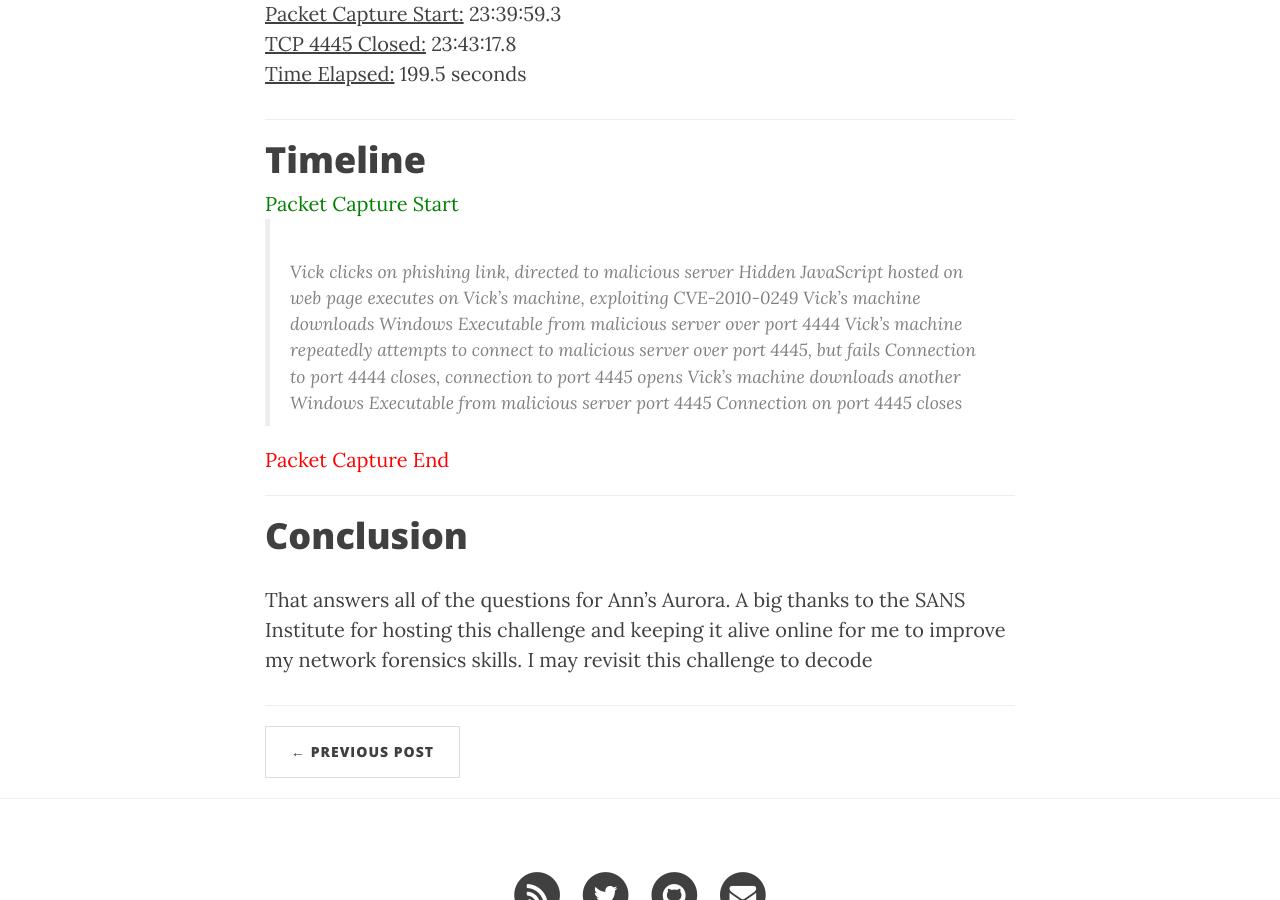
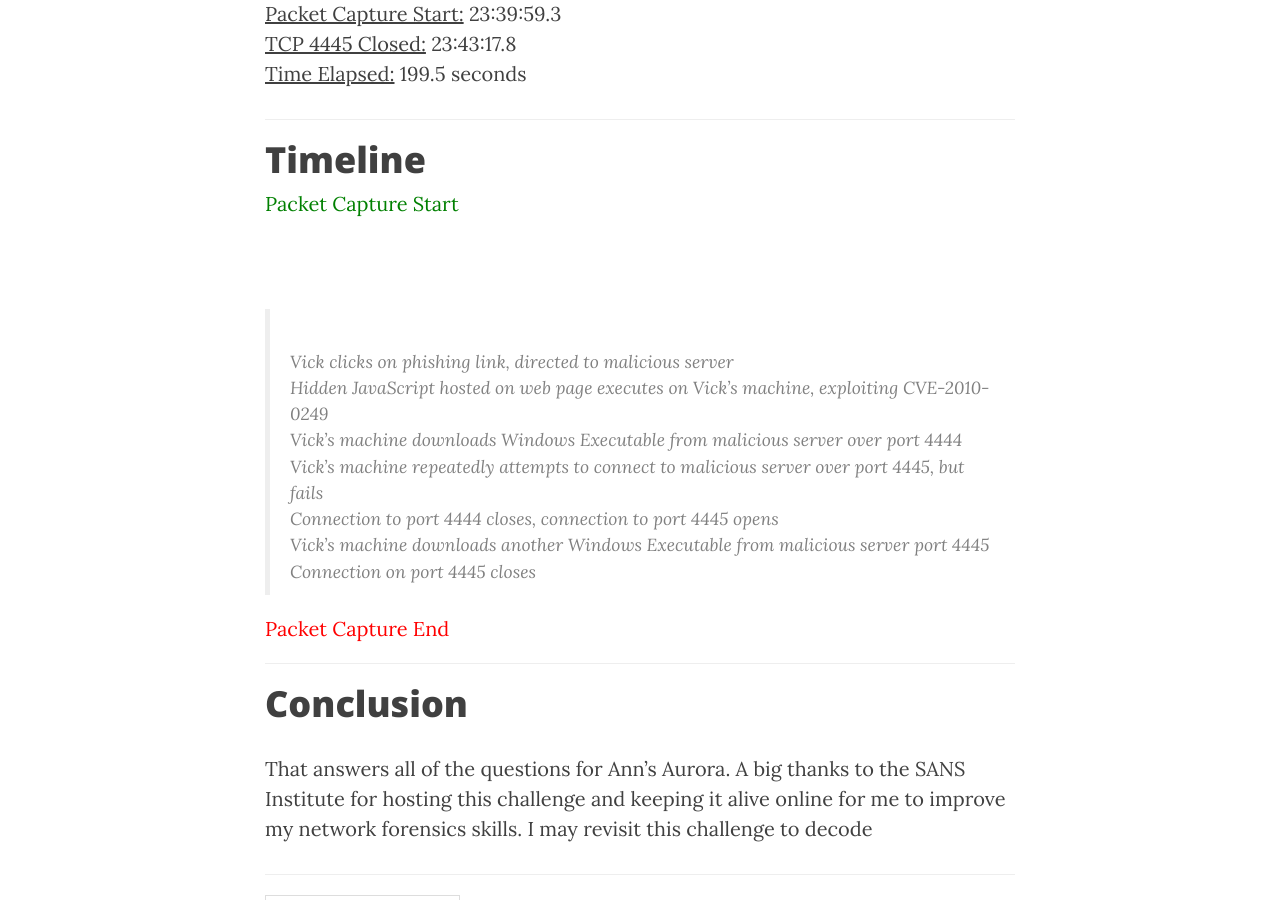
Before and after one commit to RomSec/RomSec.github.io, a Jekyll site: the page built from _posts/2017-06-23-Anna.markdown, in a window 1280 px wide and 900 px high, scrolled down 10542 px. Built offline with Jekyll 4.4.1, drawn with Linux system fonts in a browser that asks for light colours; nearby versions of some CDN libraries.

Commit message:
Update 2017-06-23-Anna.markdown

```diff
--- a/_posts/2017-06-23-Anna.markdown
+++ b/_posts/2017-06-23-Anna.markdown
@@ -154,14 +154,14 @@
 
 <hr>
 <h1>Timeline</h1>
-<font color="green"> Packet Capture Start</font>
-> Vick clicks on phishing link, directed to malicious server
-> Hidden JavaScript hosted on web page executes on Vick's machine, exploiting CVE-2010-0249
-> Vick's machine downloads Windows Executable from malicious server over port 4444
-> Vick's machine repeatedly attempts to connect to malicious server over port 4445, but fails
-> Connection to port 4444 closes, connection to port 4445 opens
-> Vick's machine downloads another Windows Executable from malicious server port 4445
-> Connection on port 4445 closes
+<font color="green"> Packet Capture Start</font><br>
+> Vick clicks on phishing link, directed to malicious server<br>
+> Hidden JavaScript hosted on web page executes on Vick's machine, exploiting CVE-2010-0249<br>
+> Vick's machine downloads Windows Executable from malicious server over port 4444<br>
+> Vick's machine repeatedly attempts to connect to malicious server over port 4445, but fails<br>
+> Connection to port 4444 closes, connection to port 4445 opens<br>
+> Vick's machine downloads another Windows Executable from malicious server port 4445<br>
+> Connection on port 4445 closes<br>
 <font color="red"> Packet Capture End</font>
 
 
```
